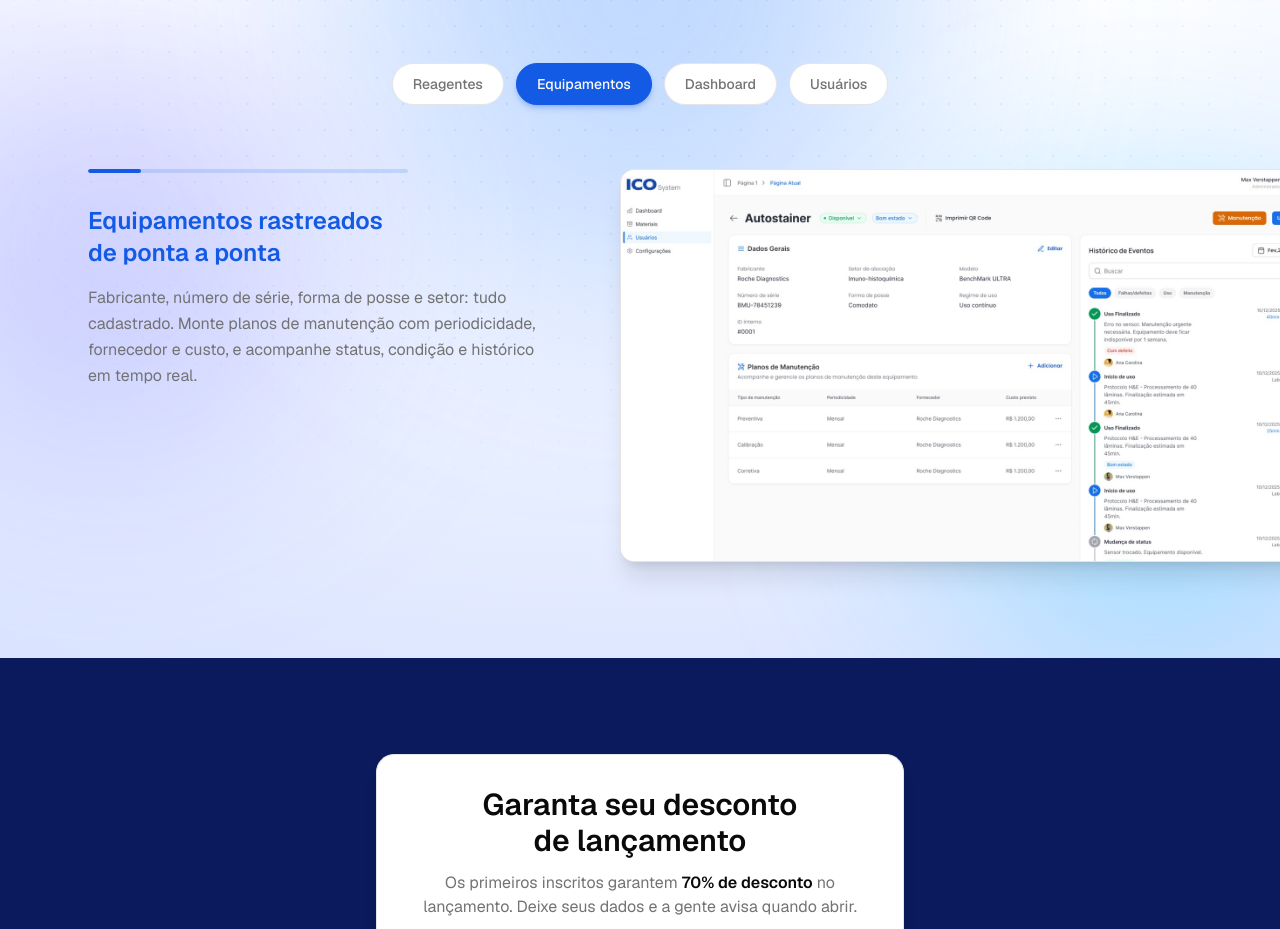
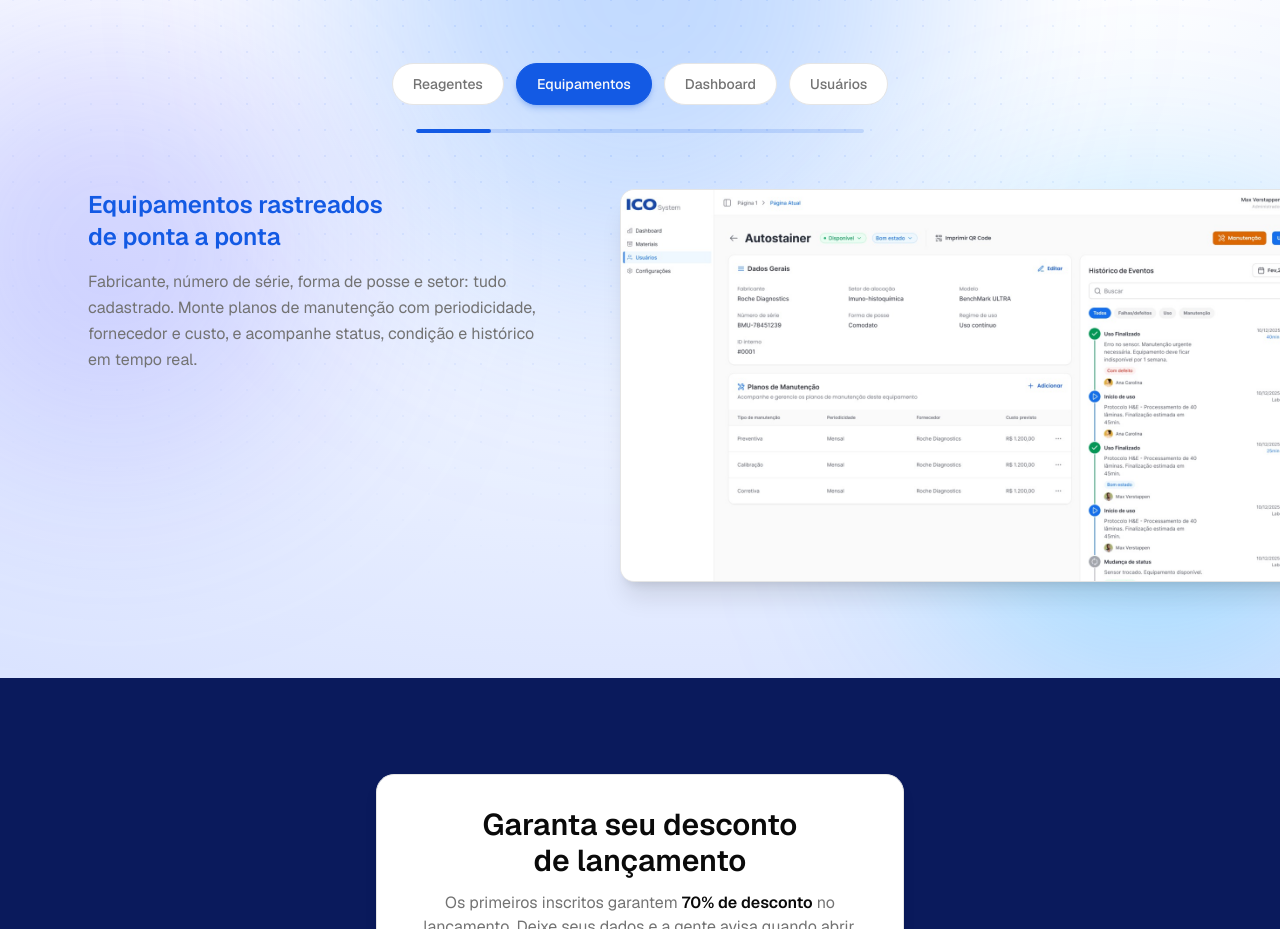
Before and after one commit to ThierryRizzo/ico-system-lp, a Next.js app: page / in a window 1280 px wide. Shown: the part 4420-5349 px from the top of the page. Built offline with nearby package versions, Linux system fonts and the light colour scheme.

Commit message:
Move barra de progresso para logo abaixo das tabs
Co-Authored-By: Claude Opus 4.8 <noreply@anthropic.com>

```diff
--- a/src/components/sections/funcionalidades.tsx
+++ b/src/components/sections/funcionalidades.tsx
@@ -95,18 +95,20 @@ export function Funcionalidades() {
                     })}
                 </div>
 
+                {/* Barra de progresso, logo abaixo das tabs */}
+                <div className="mx-auto mt-6 h-1 w-full max-w-md overflow-hidden rounded-full bg-primary/15">
+                    <div
+                        key={active}
+                        className="bg-primary h-full rounded-full"
+                        style={{ animation: `ico-progress ${TAB_DURATION}ms linear forwards` }}
+                    />
+                </div>
+
                 {/* Conteúdo da aba */}
                 <div
                     key={active}
-                    className="mt-16 grid items-start gap-10 duration-500 animate-in fade-in-50 slide-in-from-bottom-2 lg:grid-cols-[0.9fr_1.1fr] lg:gap-16">
+                    className="mt-14 grid items-start gap-10 duration-500 animate-in fade-in-50 slide-in-from-bottom-2 lg:grid-cols-[0.9fr_1.1fr] lg:gap-16">
                     <div>
-                        <div className="mb-8 h-1 w-full max-w-xs overflow-hidden rounded-full bg-primary/15">
-                            <div
-                                key={active}
-                                className="bg-primary h-full rounded-full"
-                                style={{ animation: `ico-progress ${TAB_DURATION}ms linear forwards` }}
-                            />
-                        </div>
                         <h3 className="text-primary text-2xl font-semibold text-balance">{current.title}</h3>
                         <p className="text-muted-foreground mt-4 leading-relaxed">{current.text}</p>
                     </div>
```
